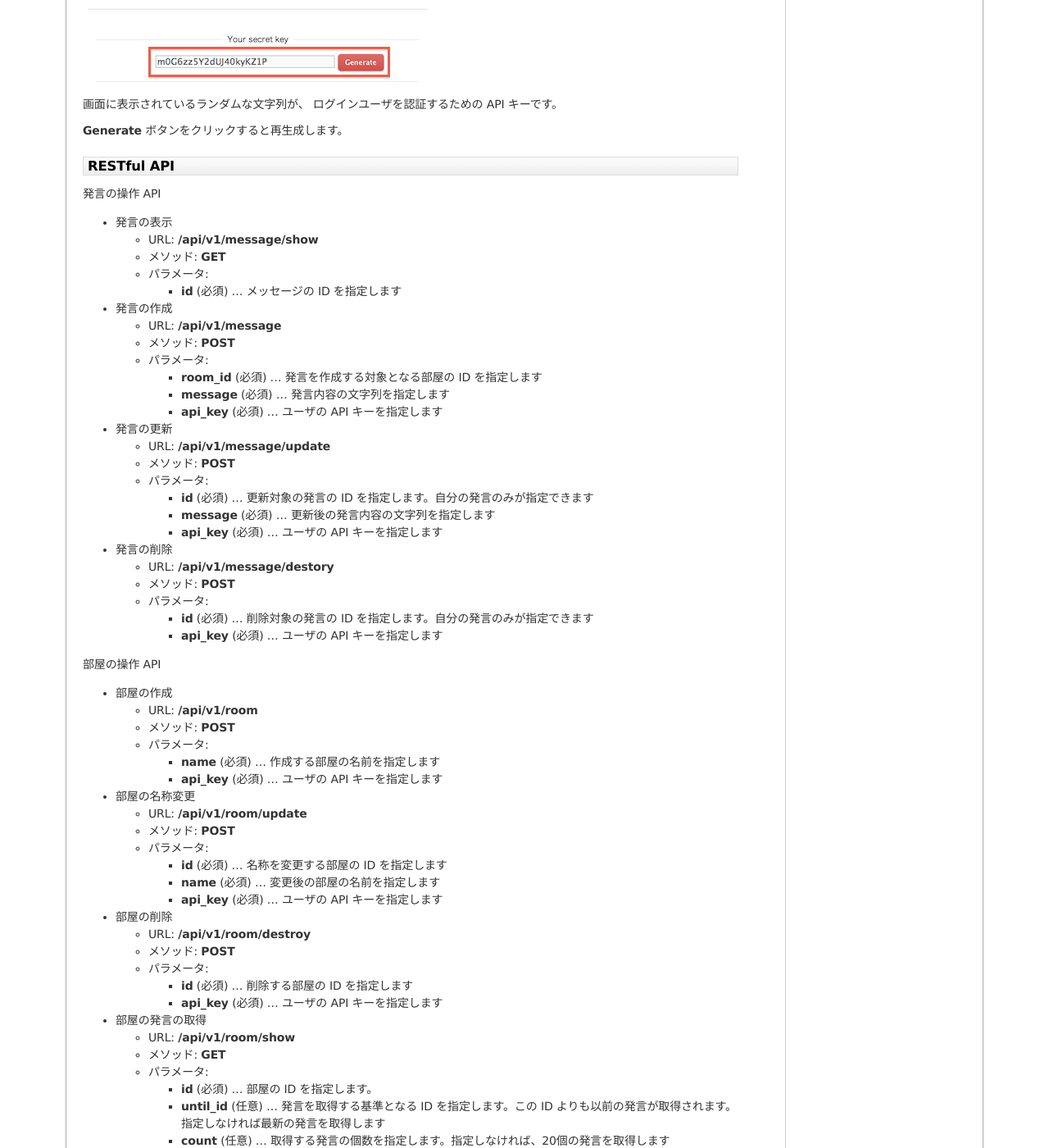
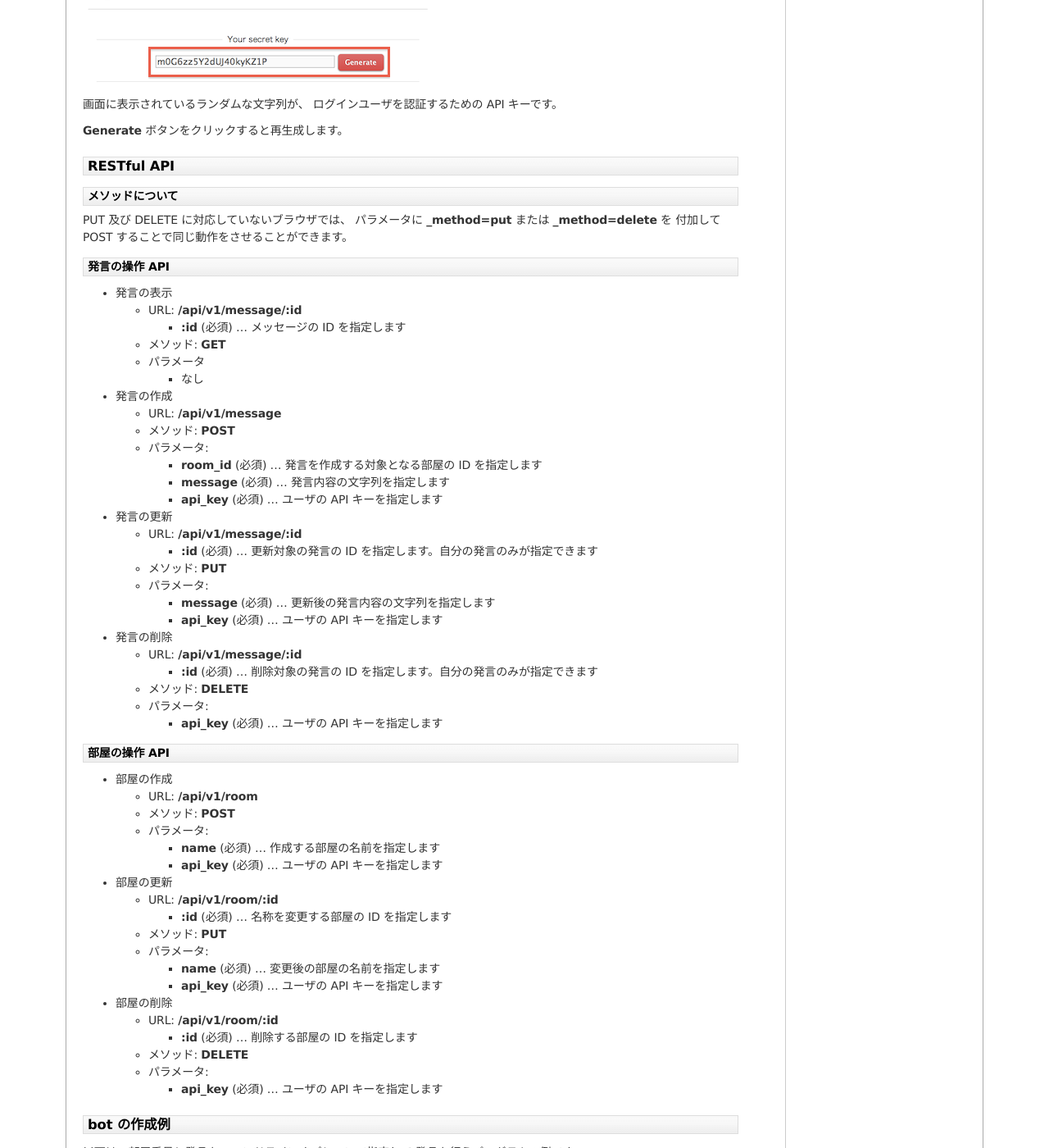
Before and after one commit to codefirst/asakusa-satellite-manual, a Sphinx documentation site: the page built from source/api.rst, in a window 1280 px wide and 1400 px high, scrolled down 304 px. Shown: the whole window at 82% size. Built offline with Sphinx 7.4.7, drawn with Linux system fonts in a browser that asks for light colours; some of the changed text lies outside the part shown.

```diff
--- a/source/api.rst
+++ b/source/api.rst
@@ -27,15 +27,26 @@ API キーを取得するには、
 RESTful API
 -----------------------
 
+メソッドについて
+^^^^^^^^^^^^^^^^^^^^^^^
+
+PUT 及び DELETE に対応していないブラウザでは、
+パラメータに **_method=put** または **_method=delete** を
+付加して POST することで同じ動作をさせることができます。
+
 発言の操作 API
+^^^^^^^^^^^^^^^^^^^^^^^
 
 * 発言の表示
 
-  * URL: **/api/v1/message/show**
+  * URL: **/api/v1/message/:id**
+
+    * **:id** (必須)  … メッセージの ID を指定します
+
   * メソッド: **GET**
-  * パラメータ:
+  * パラメータ
 
-    * **id** (必須)  … メッセージの ID を指定します
+    * なし
 
 * 発言の作成
 
@@ -49,24 +60,29 @@ RESTful API
 
 * 発言の更新
 
-  * URL: **/api/v1/message/update**
-  * メソッド: **POST**
+  * URL: **/api/v1/message/:id**
+
+    * **:id** (必須)  … 更新対象の発言の ID を指定します。自分の発言のみが指定できます
+
+  * メソッド: **PUT**
   * パラメータ:
 
-    * **id** (必須)  … 更新対象の発言の ID を指定します。自分の発言のみが指定できます
     * **message** (必須)  … 更新後の発言内容の文字列を指定します
     * **api_key** (必須)  … ユーザの API キーを指定します
 
 * 発言の削除
 
-  * URL: **/api/v1/message/destory**
-  * メソッド: **POST**
+  * URL: **/api/v1/message/:id**
+
+    * **:id** (必須)  … 削除対象の発言の ID を指定します。自分の発言のみが指定できます
+
+  * メソッド: **DELETE**
   * パラメータ:
 
-    * **id** (必須)  … 削除対象の発言の ID を指定します。自分の発言のみが指定できます
     * **api_key** (必須)  … ユーザの API キーを指定します
 
 部屋の操作 API
+^^^^^^^^^^^^^^^^^^^^^^^
 
 * 部屋の作成
 
@@ -77,34 +93,39 @@ RESTful API
     * **name** (必須)  … 作成する部屋の名前を指定します
     * **api_key** (必須)  … ユーザの API キーを指定します
 
-* 部屋の名称変更
+* 部屋の更新
 
-  * URL: **/api/v1/room/update**
-  * メソッド: **POST**
+  * URL: **/api/v1/room/:id**
+
+    * **:id** (必須)  … 名称を変更する部屋の ID を指定します
+
+  * メソッド: **PUT**
   * パラメータ:
 
-    * **id** (必須)  … 名称を変更する部屋の ID を指定します
     * **name** (必須)  … 変更後の部屋の名前を指定します
     * **api_key** (必須)  … ユーザの API キーを指定します
 
 * 部屋の削除
 
-  * URL: **/api/v1/room/destroy**
-  * メソッド: **POST**
+  * URL: **/api/v1/room/:id**
+
+    * **:id** (必須)  … 削除する部屋の ID を指定します
+
+  * メソッド: **DELETE**
   * パラメータ:
 
-    * **id** (必須)  … 削除する部屋の ID を指定します
     * **api_key** (必須)  … ユーザの API キーを指定します
 
-* 部屋の発言の取得
+..
+  * 部屋の発言の取得
 
-  * URL: **/api/v1/room/show**
-  * メソッド: **GET**
-  * パラメータ:
+    * URL: **/api/v1/room/show**
+    * メソッド: **GET**
+    * パラメータ:
 
-    * **id** (必須)  … 部屋の ID を指定します。
-    * **until_id** (任意)  … 発言を取得する基準となる ID を指定します。この ID よりも以前の発言が取得されます。指定しなければ最新の発言を取得します
-    * **count** (任意) … 取得する発言の個数を指定します。指定しなければ、20個の発言を取得します
+      * **id** (必須)  … 部屋の ID を指定します。
+      * **until_id** (任意)  … 発言を取得する基準となる ID を指定します。この ID よりも以前の発言が取得されます。指定しなければ最新の発言を取得します
+      * **count** (任意) … 取得する発言の個数を指定します。指定しなければ、20個の発言を取得します
 
 bot の作成例
 -----------------------
```
